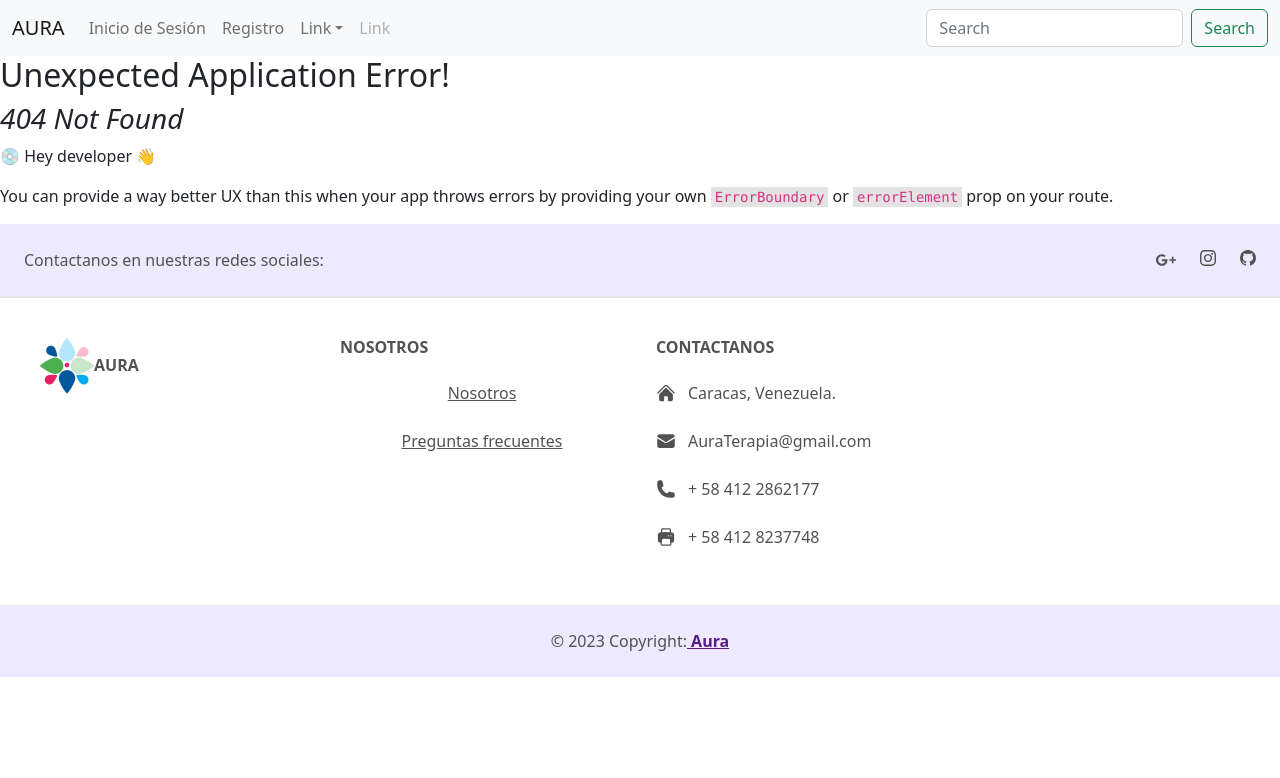
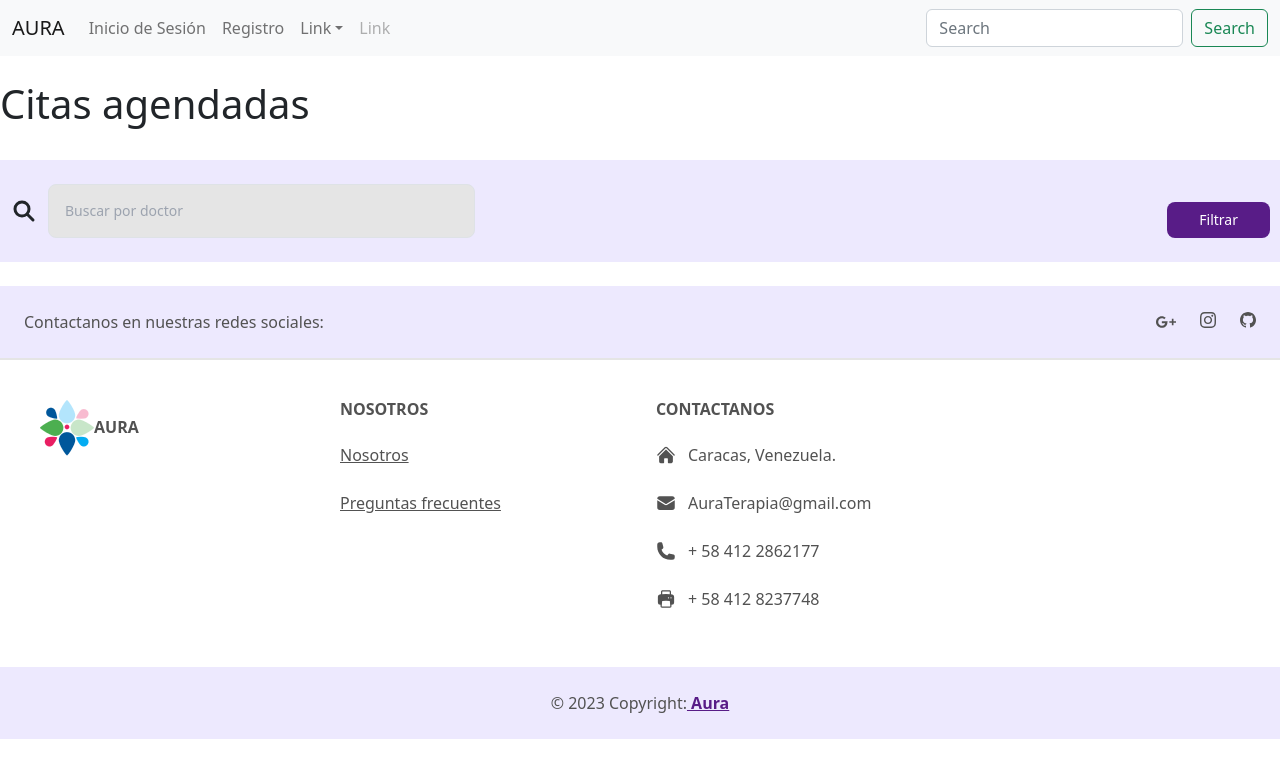
Before and after one commit to giubortone/Aura, a React (Vite) app: page /citas in a window 1280 px wide. Before the commit this address had no page. Shown: the top 778 px of the page. Built offline with nearby package versions, Linux system fonts and the light colour scheme.

Commit message:
buscador de citas incompleto
buscador de citas incompleto

```diff
--- a/src/Footer.jsx
+++ b/src/Footer.jsx
@@ -55,19 +55,16 @@
           </h6>
         </div>
         <div class="">
-          <h6
-            class="mb-4 flex justify-center font-semibold uppercase md:justify-start">
+          <h6 class="mb-4 flex justify-center font-semibold uppercase md:justify-start">
             Nosotros
           </h6>
-          <p class="mb-4">
+          <p class="mb-4 flex items-center justify-center md:justify-start">
             <a href="#!" class="text-neutral-600 dark:text-purple-900"
-              >Nosotros</a
-            >
+              >Nosotros</a>
           </p>
-          <p class="mb-4">
+          <p class="mb-4 flex items-center justify-center md:justify-start">
             <a href="#!" class="text-neutral-600 dark:text-purple-900"
-              >Preguntas frecuentes</a
-            >
+              >Preguntas frecuentes</a>
           </p>
         </div>
         <div>
--- a/src/routes/RouterProvider.jsx
+++ b/src/routes/RouterProvider.jsx
@@ -7,6 +7,7 @@
 import Payment from "../views/payment/payment";
 import Register from "../views/register/register";
 import Registerdr from "../views/registerdr/registerdr";
+import Citas from "../views/citas/citas";
 
 export const router = createBrowserRouter([
     {
@@ -32,5 +33,9 @@
     {
         path:"/login",
         element:<Login/>
+    },
+    {
+        path:"/citas",
+        element:<Citas/>
     }
 ])
--- /dev/null
+++ b/src/views/citas/citas.jsx
@@ -0,0 +1,35 @@
+import React from 'react'
+
+ export default function Citas() {
+    return(
+        <React.Fragment>
+        <br></br>
+        <h1>Citas agendadas</h1>
+
+        <br></br>
+
+        <form>
+            <label for="default-search" className="mb-2 text-sm font-medium sr-only">Search</label>
+            <div className="relative bg-violet-100 ">
+                <br></br>
+                <div className="absolute inset-y-0 left-0 flex items-center pl-3 pointer-events-none">
+                    <svg aria-hidden="true" className="w-6 h-6" fill="none" stroke="currentColor" viewBox="0 0 24 24" xmlns="http://www.w3.org/2000/svg">
+                        <path stroke-linecap="round" stroke-linejoin="round" stroke-width="3" d="M21 21l-6-6m2-5a7 7 0 11-14 0 7 7 0 0114 0z"></path>
+                    </svg>
+                </div>
+
+                <input type="search" id="default-search" className="ml-12 block w-4/12 p-3 pl-10 text-sm border  rounded-lg bg-neutral-200 focus:ring-white focus:white dark:bg-white dark:border-violet-100 dark:placeholder-purple-900 dark:focus:ring-blue-200 dark:focus:border-blue-200" placeholder="Buscar por doctor" required/>
+
+                <button type="submit" className="text-white absolute right-2.5 bottom-6 bg-purple-900 hover:bg-purple-900  focus:ring-4 focus:outline-none focus:ring-bg-purple-900 font-medium rounded-lg text-sm px-8 py-2 dark:bg-bg-purple-900  dark:hover:bg-bg-purple-900  dark:focus:ring-white">Filtrar</button>
+                <br></br>
+            </div>
+        </form>
+
+        <br></br>
+
+
+
+        </React.Fragment>
+
+    )
+}
```
Also changed, not shown: 1 other file (tests, documents, lock files or other folders).
